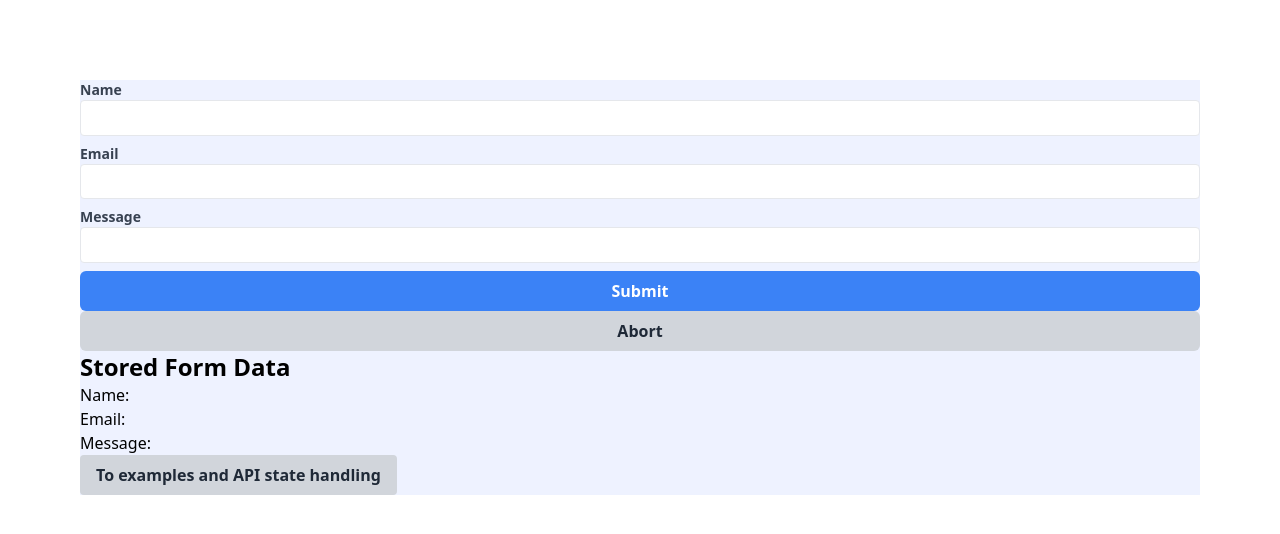
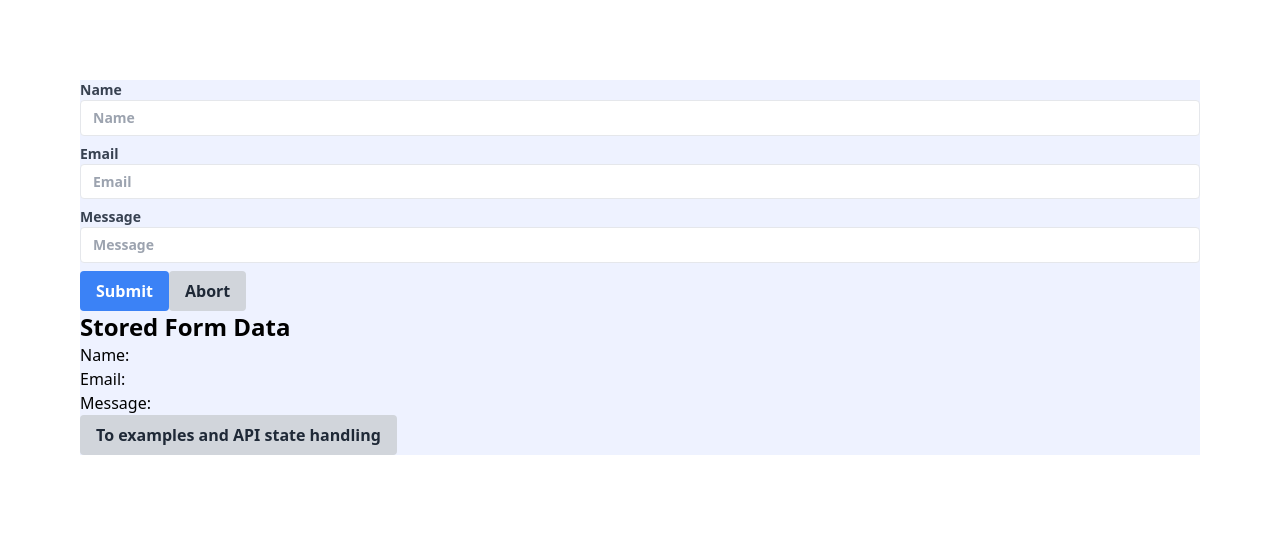
Before and after one commit to robinfiske87/next-typescript-examples-2022, a Next.js app: page / in a window 1280 px wide. Shown: the top 534 px of the page. Built offline with nearby package versions, Linux system fonts and the light colour scheme.

Commit message:
removed redundant type specs on components

```diff
--- a/src/components/reusableSchema.tsx
+++ b/src/components/reusableSchema.tsx
@@ -5,11 +5,10 @@ interface InputProps {
   name: string;
   value: string;
   onChange: (event: React.ChangeEvent<HTMLInputElement>) => void;
-  className: string;
-  placeholder: string;
+  placeholder?: string;
 }
 
-const Input: FC<InputProps> = ({ label, name, value, onChange }) => {
+const Input: FC<InputProps> = ({ label, name, value, onChange, placeholder }) => {
   return (
     <label className="block text-gray-700 text-sm font-bold mb-2">
       {label}
@@ -19,6 +18,7 @@ const Input: FC<InputProps> = ({ label, name, value, onChange }) => {
         name={name}
         value={value}
         onChange={onChange}
+        placeholder={placeholder}
       />
     </label>
   );
@@ -80,16 +80,14 @@ const Radio: React.FC<RadioProps> = ({ label, name, options, value, onChange })
 
 interface ButtonProps {
   children: React.ReactNode;
-  type: string;
-  className: string;
   onClick?: () => void;
   disabled?: boolean;
 }
 
-const PrimaryButton: React.FC<ButtonProps> = ({ children, onClick, className }) => {
+const PrimaryButton: React.FC<ButtonProps> = ({ children, onClick }) => {
   return (
     <button
-      className={`bg-blue-500 hover:bg-blue-700 text-white font-bold py-2 px-4 rounded ${className}`}
+      className={`bg-blue-500 hover:bg-blue-700 text-white font-bold py-2 px-4 rounded`}
       onClick={onClick}
     >
       {children}
@@ -97,10 +95,10 @@ const PrimaryButton: React.FC<ButtonProps> = ({ children, onClick, className })
   );
 };
 
-const SecondaryButton: React.FC<ButtonProps> = ({ children, onClick, className }) => {
+const SecondaryButton: React.FC<ButtonProps> = ({ children, onClick, }) => {
   return (
     <button
-      className={`bg-gray-300 hover:bg-gray-400 text-gray-800 font-bold py-2 px-4 rounded ${className}`}
+      className={`bg-gray-300 hover:bg-gray-400 text-gray-800 font-bold py-2 px-4 rounded`}
       onClick={onClick}
     >
       {children}
--- a/src/pages/examples.tsx
+++ b/src/pages/examples.tsx
@@ -86,11 +86,11 @@ const Examples: React.FC = () => {
     <h1 className="text-3xl font-bold">Reusable Components</h1>
     <br/>
     <div>
-      <Input label="Input" name="input" value={inputValue} onChange={handleInputChange} className='' placeholder=''/>
+      <Input label="Input" name="input" value={inputValue} onChange={handleInputChange} />
       <Select label="Select" name="select" options={options} value={selectValue} onChange={handleSelectChange} />
       <Radio label="Radio" name="radio" options={options} value={radioValue} onChange={handleRadioChange} />
-      <PrimaryButton type='' className='' onClick={handleSubmit}>Submit</PrimaryButton>
-      <SecondaryButton type='' className='' onClick={handleReset}>Abort</SecondaryButton>
+      <PrimaryButton onClick={handleSubmit}>Submit</PrimaryButton>
+      <SecondaryButton onClick={handleReset}>Abort</SecondaryButton>
     </div>
     <br/>
     {submittedValues.length > 0 && <><h2 className="text-2xl font-bold">Submitted data</h2>
@@ -100,7 +100,7 @@ const Examples: React.FC = () => {
         ))}
     </div></>}
 
-    <SecondaryButton type="button" className=''>
+    <SecondaryButton type="button">
     <Link href="/">Back to form</Link>
   </SecondaryButton>
     <br/>
--- a/src/pages/index.tsx
+++ b/src/pages/index.tsx
@@ -69,7 +69,6 @@ const Home: React.FC = () => {
         name="name"
         value={formData.name}
         onChange={handleChange}
-        className="w-full py-2 px-3 rounded-md text-gray-700 leading-tight focus:outline-none focus:shadow-outline"
         placeholder="Name"
       />
       <Input
@@ -77,7 +76,6 @@ const Home: React.FC = () => {
         name="email"
         value={formData.email}
         onChange={handleChange}
-        className="w-full py-2 px-3 rounded-md text-gray-700 leading-tight focus:outline-none focus:shadow-outline"
         placeholder="Email"
       />
       <Input
@@ -85,19 +83,13 @@ const Home: React.FC = () => {
         name="message"
         value={formData.message}
         onChange={handleChange}
-        className="w-full py-2 px-3 rounded-md text-gray-700 leading-tight focus:outline-none focus:shadow-outline"
         placeholder="Message"
       />
-      <PrimaryButton
-        type="submit"
-        className="w-full py-2 px-3 rounded-md text-white bg-blue-500 hover:bg-blue-700 focus:outline-none focus:shadow-outline"
-      >
+      <PrimaryButton>
         Submit
       </PrimaryButton>
       <SecondaryButton
-        type="button"
         onClick={handleAbort}
-        className="w-full py-2 px-3 rounded-md text-gray-700 hover:text-gray-800 focus:outline-none focus:shadow-outline"
         // disabled={Object.values(formData).every(val => val === '')}
       >
         Abort
@@ -117,7 +109,7 @@ const Home: React.FC = () => {
     })}
   </ul>
 )}
-  <SecondaryButton type="button" className=''>
+  <SecondaryButton >
     <Link href="/examples">To examples and API state handling</Link>
   </SecondaryButton>
     </main>
```
